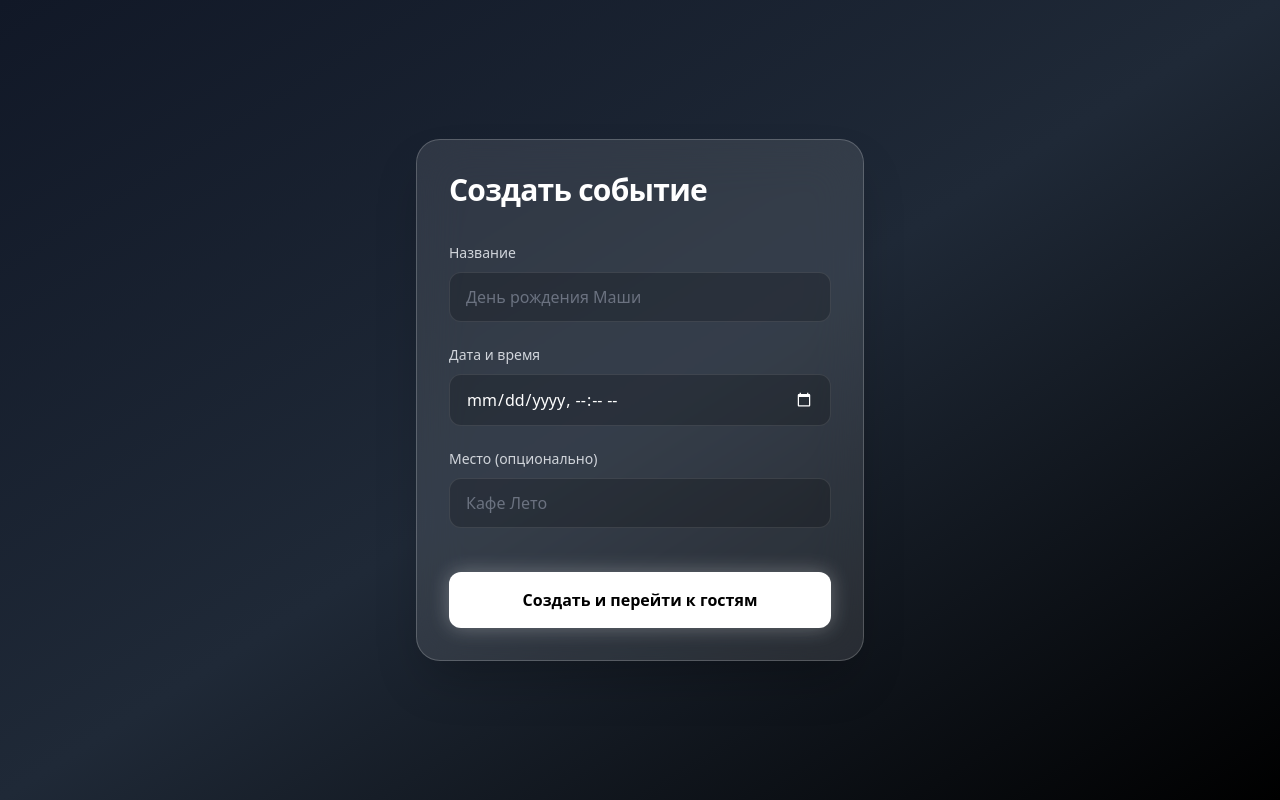
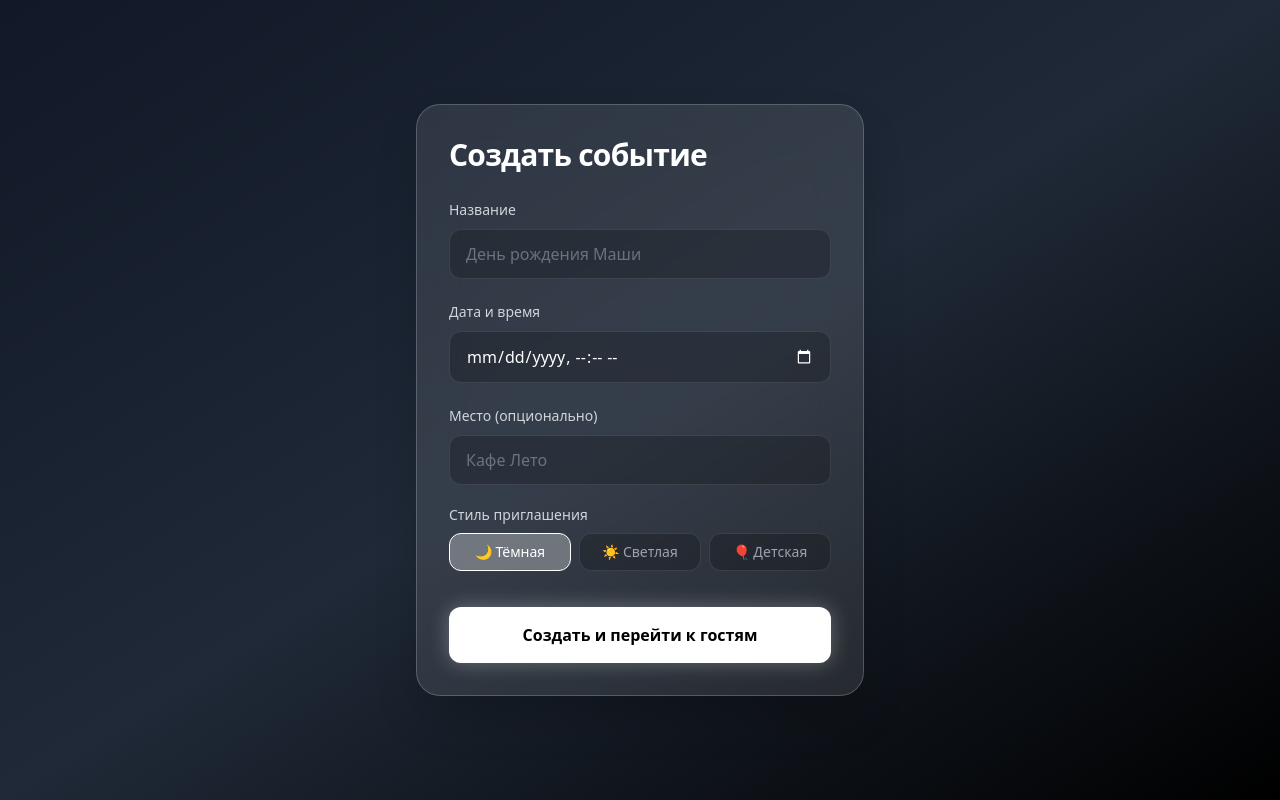
Before and after one commit to bug56rus/zovi-app, a Next.js app in the folder apps/web/: page /admin in a window 1280 px wide. Built offline with nearby package versions, Linux system fonts and the light colour scheme.

Commit message:
feat: add light and kids themes

```diff
--- a/apps/web/app/admin/page.tsx
+++ b/apps/web/app/admin/page.tsx
@@ -2,16 +2,22 @@
 
 import { useState } from 'react';
 import { useRouter } from 'next/navigation';
-import { playClick } from '../utils/sound'; // Импортируем звук
+import { playClick } from '../utils/sound';
 
 export default function CreateEventPage() {
   const router = useRouter();
   const [loading, setLoading] = useState(false);
-  const [form, setForm] = useState({ title: '', dateTime: '', location: '', description: '' });
+  const [form, setForm] = useState({
+    title: '',
+    dateTime: '',
+    location: '',
+    description: '',
+    templateId: 'classic' // По умолчанию тёмная тема
+  });
 
   const handleCreate = async (e: React.FormEvent) => {
     e.preventDefault();
-    playClick(); // Звук!
+    playClick();
     setLoading(true);
     try {
       const res = await fetch(`${process.env.NEXT_PUBLIC_API_URL}/events`, {
@@ -36,7 +42,7 @@ export default function CreateEventPage() {
   return (
     <main className="min-h-screen bg-gradient-to-br from-gray-900 via-gray-800 to-black text-white p-6 flex items-center justify-center font-sans">
       <div className="w-full max-w-md bg-white/10 backdrop-blur-xl border border-white/20 rounded-3xl p-8 shadow-2xl">
-        <h1 className="text-3xl font-bold mb-8 tracking-tight">Создать событие</h1>
+        <h1 className="text-3xl font-bold mb-6 tracking-tight">Создать событие</h1>
 
         <form onSubmit={handleCreate} className="flex flex-col gap-5">
           <div>
@@ -57,8 +63,27 @@ export default function CreateEventPage() {
               className="w-full mt-2 bg-black/20 border border-white/10 rounded-xl px-4 py-3 text-white placeholder-gray-500 focus:outline-none focus:border-white/40 transition-colors" placeholder="Кафе Лето" />
           </div>
 
+          {/* ВЫБОР ТЕМЫ */}
+          <div>
+            <label className="text-sm text-gray-300 mb-2 block">Стиль приглашения</label>
+            <div className="flex gap-2">
+              <button type="button" onClick={() => { playClick(); setForm({...form, templateId: 'classic'}); }}
+                className={`flex-1 py-2 rounded-xl text-sm border transition-all ${form.templateId === 'classic' ? 'bg-white/30 border-white' : 'bg-black/20 border-white/10 text-gray-400'}`}>
+                🌙 Тёмная
+              </button>
+              <button type="button" onClick={() => { playClick(); setForm({...form, templateId: 'light'}); }}
+                className={`flex-1 py-2 rounded-xl text-sm border transition-all ${form.templateId === 'light' ? 'bg-white/30 border-white' : 'bg-black/20 border-white/10 text-gray-400'}`}>
+                ☀️ Светлая
+              </button>
+              <button type="button" onClick={() => { playClick(); setForm({...form, templateId: 'kids'}); }}
+                className={`flex-1 py-2 rounded-xl text-sm border transition-all ${form.templateId === 'kids' ? 'bg-white/30 border-white' : 'bg-black/20 border-white/10 text-gray-400'}`}>
+                🎈 Детская
+              </button>
+            </div>
+          </div>
+
           <button type="submit" disabled={loading}
-            className="mt-6 w-full py-4 bg-white text-black font-semibold rounded-xl hover:scale-[1.02] active:scale-[0.98] transition-transform duration-200 shadow-[0_0_20px_rgba(255,255,255,0.3)]">
+            className="mt-4 w-full py-4 bg-white text-black font-semibold rounded-xl hover:scale-[1.02] active:scale-[0.98] transition-transform shadow-[0_0_20px_rgba(255,255,255,0.3)]">
             {loading ? 'Создаем...' : 'Создать и перейти к гостям'}
           </button>
         </form>
--- a/apps/web/app/i/[inviteToken]/page.tsx
+++ b/apps/web/app/i/[inviteToken]/page.tsx
@@ -1,7 +1,6 @@
 import RsvpButtons from './RsvpButtons';
 import type { Metadata, ResolvingMetadata } from 'next';
 
-// Функция для получения данных события с бэкенда
 async function getEventData(inviteToken: string) {
   const res = await fetch(`${process.env.NEXT_PUBLIC_API_URL}/i/${inviteToken}`, {
     cache: 'no-store',
@@ -14,7 +13,6 @@ type Props = {
   params: Promise<{ inviteToken: string }>
 };
 
-// Генерация мета-тегов для красивого превью в MAX/Telegram
 export async function generateMetadata(
   { params }: Props,
   parent: ResolvingMetadata
@@ -23,9 +21,7 @@ export async function generateMetadata(
   const cleanToken = inviteToken.split(/[^a-zA-Z0-9]/)[0];
   const data = await getEventData(cleanToken);
 
-  if (!data) {
-    return { title: 'Приглашение не найдено | Зови' };
-  }
+  if (!data) return { title: 'Приглашение не найдено | Зови' };
 
   const { event } = data;
   const formattedDate = new Date(event.dateTime).toLocaleString('ru-RU');
@@ -43,13 +39,9 @@ export async function generateMetadata(
   };
 }
 
-// Основной компонент страницы
 export default async function InvitePage({ params }: Props) {
   const { inviteToken } = await params;
-
-  // Защита от мусора в ссылке (если скопировали вместе с текстом)
   const cleanToken = inviteToken.split(/[^a-zA-Z0-9]/)[0];
-
   const data = await getEventData(cleanToken);
 
   if (!data) {
@@ -65,62 +57,68 @@ export default async function InvitePage({ params }: Props) {
 
   const { event, guests } = data;
 
+  // ВЫБОР СТИЛЕЙ В ЗАВИСИМОСТИ ОТ ТЕМЫ
+  const themes: Record<string, any> = {
+    classic: {
+      bg: "bg-gradient-to-br from-gray-900 via-gray-800 to-black text-white",
+      card: "bg-white/10 backdrop-blur-xl border border-white/20 rounded-3xl shadow-2xl",
+      textMuted: "text-gray-300",
+      btn: "bg-white/5 hover:bg-white/10 border-white/10",
+      avatar: "bg-white/10"
+    },
+    light: {
+      bg: "bg-gradient-to-br from-gray-50 via-gray-100 to-gray-200 text-gray-900",
+      card: "bg-white/70 backdrop-blur-xl border border-white shadow-xl rounded-3xl",
+      textMuted: "text-gray-600",
+      btn: "bg-gray-100 hover:bg-gray-200 border-gray-200 text-gray-900",
+      avatar: "bg-gray-200"
+    },
+    kids: {
+      bg: "bg-gradient-to-br from-yellow-200 via-pink-200 to-indigo-200 text-indigo-900",
+      card: "bg-white/60 backdrop-blur-xl border-4 border-white shadow-xl rounded-[2.5rem]",
+      textMuted: "text-indigo-700 font-medium",
+      btn: "bg-white/50 hover:bg-white/80 border-white shadow-sm",
+      avatar: "bg-indigo-200 text-indigo-800 font-bold"
+    }
+  };
+
+  const theme = themes[event.templateId] || themes.classic;
+
   return (
-    <main className="min-h-screen bg-gradient-to-br from-gray-900 via-gray-800 to-black text-white p-6 font-sans flex flex-col items-center">
+    <main className={`min-h-screen p-6 font-sans flex flex-col items-center transition-colors duration-500 ${theme.bg}`}>
       <div className="w-full max-w-md mt-10">
 
-        {/* Карточка события (Жидкое стекло) */}
-        <div className="bg-white/10 backdrop-blur-xl border border-white/20 p-8 rounded-3xl mb-8 shadow-2xl relative overflow-hidden">
-          {/* Легкое свечение на фоне карточки */}
-          <div className="absolute top-0 left-0 w-full h-full bg-gradient-to-br from-blue-500/10 to-purple-500/10 pointer-events-none"></div>
-
-          <h1 className="text-4xl font-bold mb-4 tracking-tight relative z-10">{event.title}</h1>
-          <div className="space-y-2 text-gray-300 relative z-10">
-            <p className="flex items-center gap-2">
-              <span>📅</span> {new Date(event.dateTime).toLocaleString('ru-RU')}
-            </p>
-            {event.location && (
-              <p className="flex items-center gap-2">
-                <span>📍</span> {event.location}
-              </p>
-            )}
+        <div className={`p-8 mb-8 relative overflow-hidden ${theme.card}`}>
+          <h1 className="text-4xl font-bold mb-4 tracking-tight">{event.title}</h1>
+          <div className={`space-y-2 ${theme.textMuted}`}>
+            <p className="flex items-center gap-2"><span>📅</span> {new Date(event.dateTime).toLocaleString('ru-RU')}</p>
+            {event.location && <p className="flex items-center gap-2"><span>📍</span> {event.location}</p>}
             {event.description && (
-              <p className="mt-4 text-sm text-gray-400 border-t border-white/10 pt-4">
+              <p className={`mt-4 text-sm border-t pt-4 ${event.templateId === 'kids' ? 'border-indigo-200' : 'border-white/10'}`}>
                 {event.description}
               </p>
             )}
           </div>
         </div>
 
-        {/* Блок с кнопками */}
         <h3 className="text-xl font-semibold mb-4 ml-2">Ваш ответ:</h3>
-        <RsvpButtons inviteToken={cleanToken} currentStatus={data.currentGuestStatus} />
+        <RsvpButtons inviteToken={cleanToken} currentStatus={data.currentGuestStatus} templateId={event.templateId} />
 
-        {/* Список гостей (если разрешено организатором) */}
         {event.showGuests && (
-          <div className="mt-8 bg-white/5 backdrop-blur-md border border-white/10 p-6 rounded-3xl shadow-lg">
-            <h3 className="text-lg font-semibold mb-4 text-gray-200">Уже ответили ({guests.length}):</h3>
+          <div className={`mt-8 p-6 ${theme.card}`}>
+            <h3 className="text-lg font-semibold mb-4">Уже ответили ({guests.length}):</h3>
             <ul className="space-y-3">
               {guests.map((g: any, i: number) => (
-                <li key={i} className="text-gray-300 flex items-center gap-2">
-                  <div className="w-8 h-8 rounded-full bg-white/10 flex items-center justify-center text-sm">
+                <li key={i} className={`flex items-center gap-3 ${theme.textMuted}`}>
+                  <div className={`w-8 h-8 rounded-full flex items-center justify-center text-sm ${theme.avatar}`}>
                     {i + 1}
                   </div>
                   {g.status === 'going' ? '✅ Идет' : g.status === 'maybe' ? '🤔 Думает' : '❌ Не идет'}
                 </li>
               ))}
-              {guests.length === 0 && (
-                <p className="text-gray-500 text-sm">Пока никто не ответил. Будьте первым!</p>
-              )}
             </ul>
           </div>
         )}
-
-        {/* Футер */}
-        <div className="text-center mt-12 mb-6 opacity-50">
-          <p className="text-xs">Создано в приложении Зови</p>
-        </div>
-
       </div>
     </main>
   );
```
Also changed, not shown: apps/web/app/i/[inviteToken]/RsvpButtons.tsx (+26 -15 lines).
